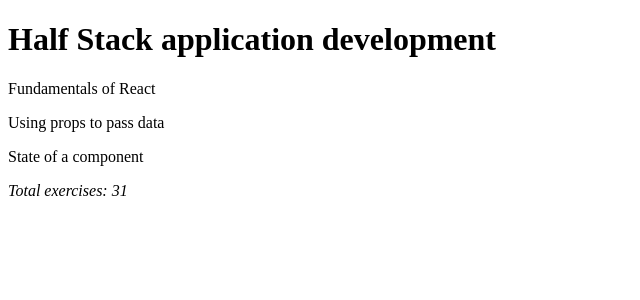
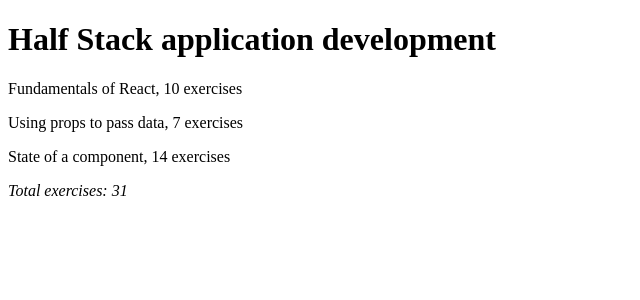
Before and after one commit to jjlopr/fullstackopen, a React (Vite) app in the folder part1/courseinfo/: page / in a window 1280 px wide. Shown: the top 300 px of the page, without its empty margins (0-640 px from the left). Built offline with nearby package versions, Linux system fonts and the light colour scheme.

Commit message:
Exercise 1.1 - Number of exercises for each part

```diff
--- a/part1/courseinfo/src/App.jsx
+++ b/part1/courseinfo/src/App.jsx
@@ -15,6 +15,9 @@
         part1={part1}
         part2={part2}
         part3={part3}
+        exercises1={exercises1}
+        exercises2={exercises2}
+        exercises3={exercises3}
       />
 
       <Total
@@ -37,9 +40,9 @@
 const Content = (props) => {
   return (
     <>
-      <p>{props.part1}</p>
-      <p>{props.part2}</p>
-      <p>{props.part3}</p>
+      <p>{props.part1}, {props.exercises1} exercises</p>
+      <p>{props.part2}, {props.exercises2} exercises</p>
+      <p>{props.part3}, {props.exercises3} exercises</p>
     </>
   )
 }
```
